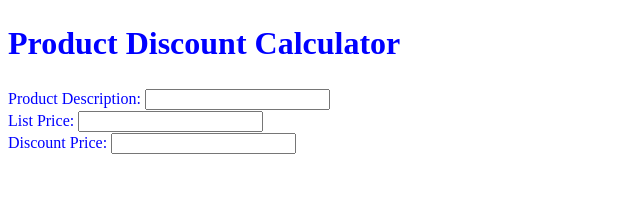
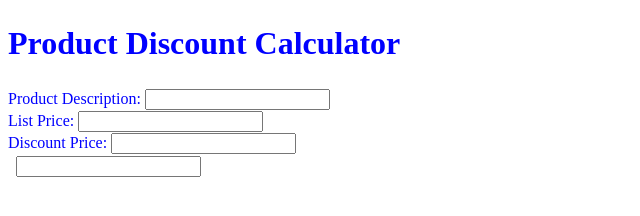
Before and after one commit to js296/IT218-Spring2017, a plain HTML site: page index.html in a window 1280 px wide. Shown: the whole page, without its empty margins (0-640 px from the left). Drawn offline with Linux system fonts and the light colour scheme; files that its build step writes are made by us from their sources.

```diff
--- a/index.html
+++ b/index.html
@@ -14,15 +14,24 @@
 
       <div id="data">
         <label>Product Description:</label>
-	<input type = "text" name = "product_description"/><br />
+	<input type ="text" name = "product_description"/><br />
 
 	<label>List Price:</label>
-	<input type = "text" name = "list_price"/><br />
+	<input type ="text" name = "list_price"/><br />
 
 	<label>Discount Price:</label>
-	<input type= "text" name "discount_price"/><br />
+	<input type="text" name "discount_price"/><br />
+      </div>
 
+      <div id="buttons">
+        <label>&nbsp;</label>
+	<input type="text" name="discount_percent"/><br />
+      </div>
 
+    </form>
+  </div>
+</body>
+</html>
 <!--
 <b><h2>This is a place holder to add a paragraph.</h2></b>
 
```
